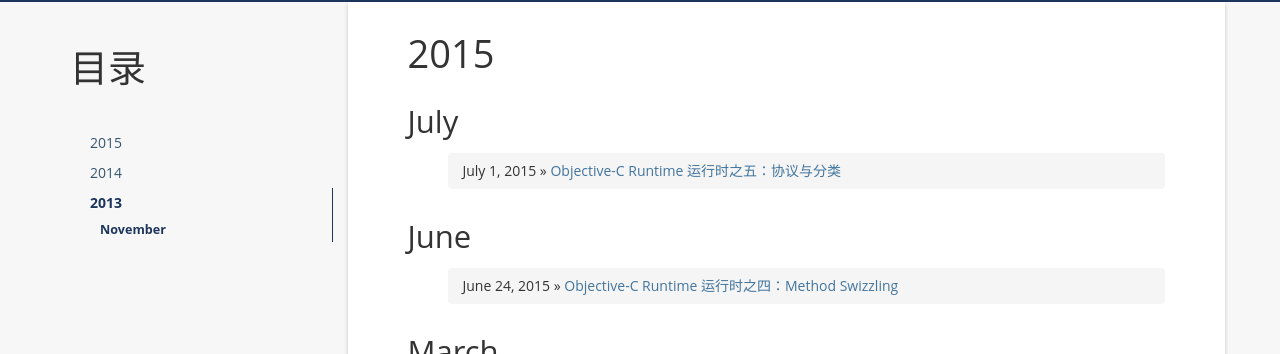
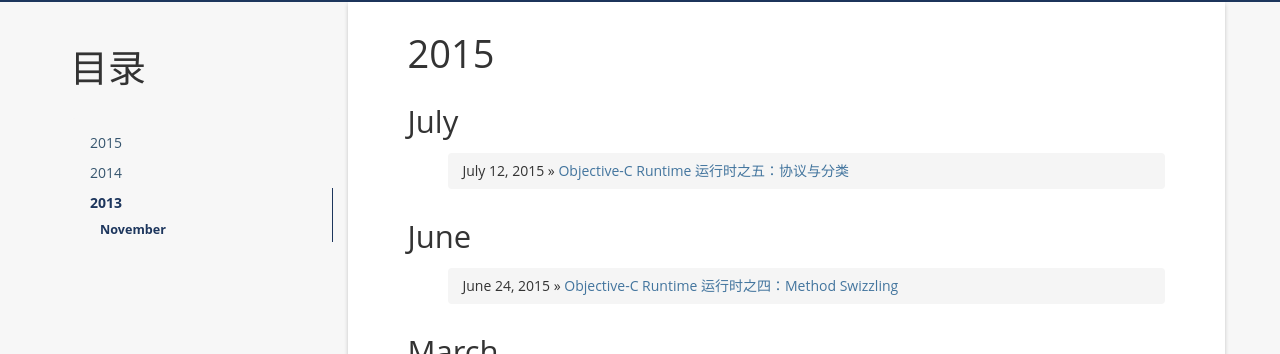
Before and after one commit to llhhccaa/booktricks, a Jekyll site: the page built from index.html, in a window 1280 px wide and 900 px high. Shown: the part 275-629 px from the top of the window. Built offline with Jekyll 4.4.1, drawn with Linux system fonts in a browser that asks for light colours; nearby versions of some CDN libraries; the list of posts is cut into pages by our own code; comment, search, counter and statistics services are not loaded.

Commit message:
no message

```diff
--- a/_posts/Runtime/2015-07-02-Objective-C Runtime.md
+++ b/_posts/Runtime/2015-07-12-Objective-C Runtime.md
@@ -3,7 +3,7 @@ layout: post
 #标题配置
 title:  Objective-C Runtime 运行时之五：协议与分类
 #时间配置
-date:   2015-07-02 01:00:00 +0800
+date:   2015-07-12 12:00:00 +0800
 #大类配置
 categories: document
 #小类配置
```
